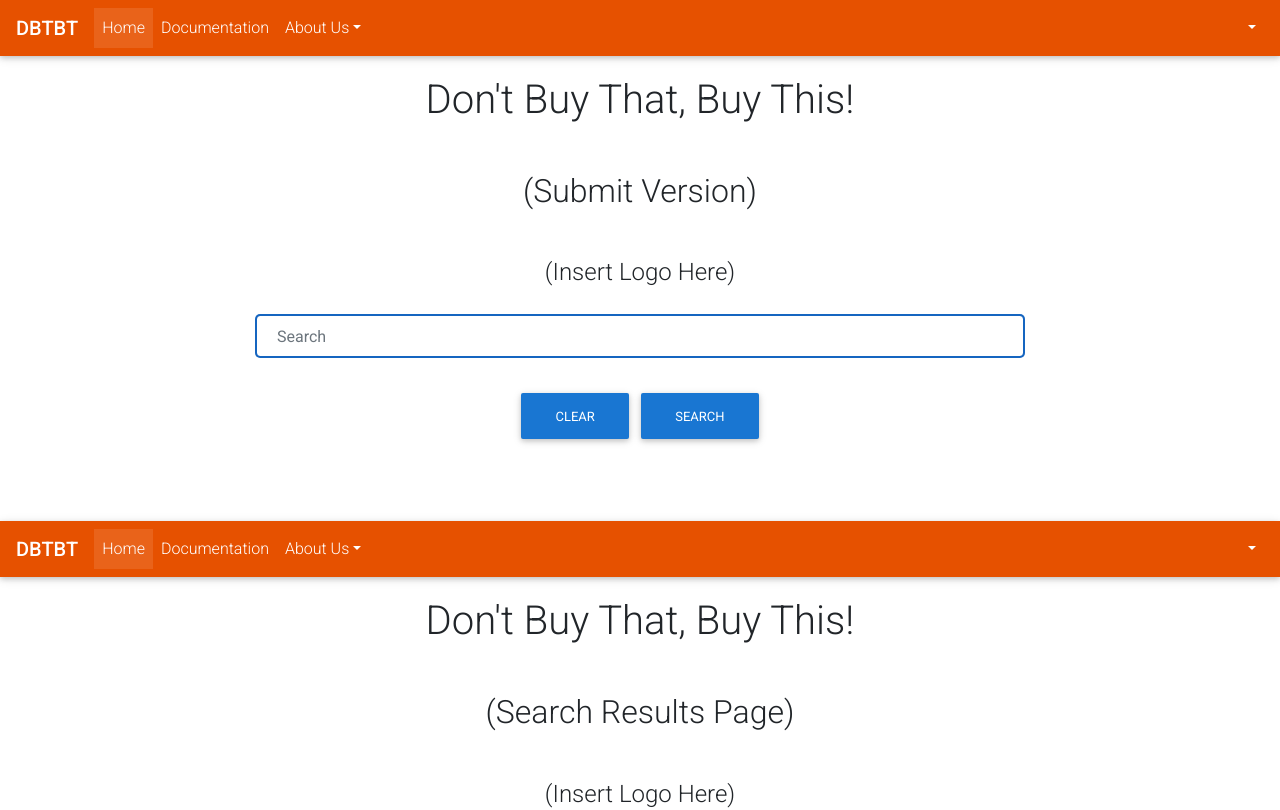
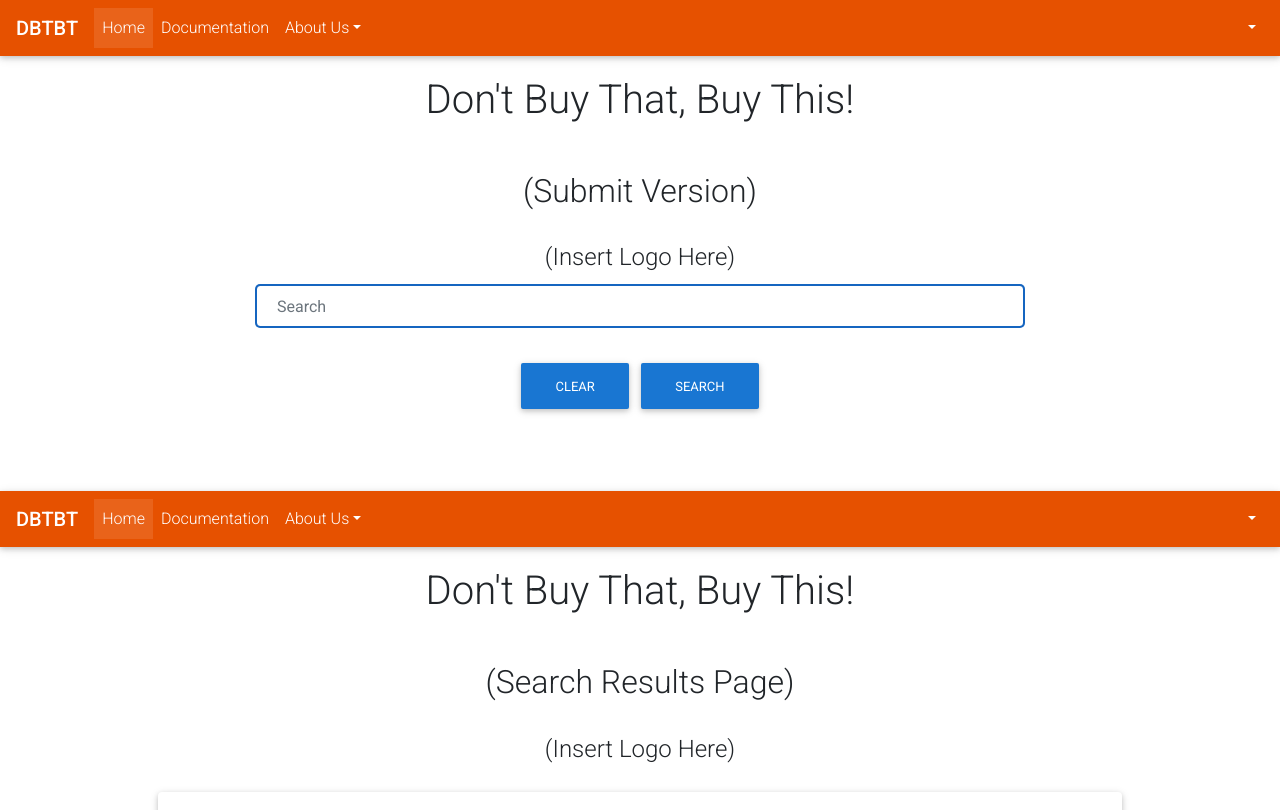
Before and after one commit to cdaher3/DBTBT, a React (Create React App) app in the folder dbtbt-frontend/: page / in a window 1280 px wide. Shown: the top 810 px of the page. Built offline with nearby package versions, Linux system fonts and the light colour scheme.

Commit message:
Formating

```diff
--- a/dbtbt-frontend/src/App.js
+++ b/dbtbt-frontend/src/App.js
@@ -44,7 +44,7 @@
       {/* <Submit /> */}
       {/* <HomePage /> */}
       {/* <NavbarPage/> */}
-      <SearchResults content={carpet}/>
+      <SearchResults comp={carpet}/>
     </div>
   );
   }
--- a/dbtbt-frontend/src/Search.css
+++ b/dbtbt-frontend/src/Search.css
@@ -26,3 +26,10 @@
   /* justify-content: center; */
   width: 80%;
 }
+
+h4 {
+  margin: auto;
+  text-align: center;
+  width: 85%;
+  padding: 5px;
+}
--- a/dbtbt-frontend/src/SearchResults.js
+++ b/dbtbt-frontend/src/SearchResults.js
@@ -35,7 +35,7 @@
 
     componentWillMount = () => {
         this.setState({
-      data: this.props.content
+            data: this.props.comp
         });
     };
 
--- a/dbtbt-frontend/src/Submit.js
+++ b/dbtbt-frontend/src/Submit.js
@@ -18,6 +18,7 @@
 import SectionContainer from "./components/sectionContainer";
 import "./Search.css";
 import NavbarPage from "./NavbarPage";
+import SearchResults from "./SearchResults";
 
 export default class Submit extends React.Component {
   constructor(props) {
@@ -30,13 +31,21 @@
     this.state = this.initialState;
   }
 
+  launch = (l) => {
+    console.log("launched!")
+
+  }
+
   query = (q) => {
     console.log("queried!");
     console.log(q);
-    console.log(fetch(q));
     fetch(q)
-    .then(response => response.json());
-    // .then(data => this.setState({ data }));
+    .then(response => response.json())
+    .then(data => {
+      console.log(data)
+      this.launch(data)
+      // <SearchResults comp={data}/>
+    });
   }
 
   onFormSubmit = event => {
@@ -44,8 +53,8 @@
     this.props.handleSubmit(this.state);
     this.setState(this.initialState);
     console.log("clicked search");
-    console.log("state");
-    console.log(this.state);
+    // console.log("state");
+    // console.log(this.state);
     this.query(this.state.query);
   };
 
@@ -63,7 +72,7 @@
   };
 
   render() {
-    let { submit, query } = this.state;
+    let { submit, query, data } = this.state;
     return (
       <div>
         <NavbarPage />
@@ -97,6 +106,7 @@
             })
           } */}
             {query}
+            {/* <SearchResults comp={data}/> */}
           </div>
         </div>
       </div>
```
Lines whose indentation alone changed are shown as unchanged.
